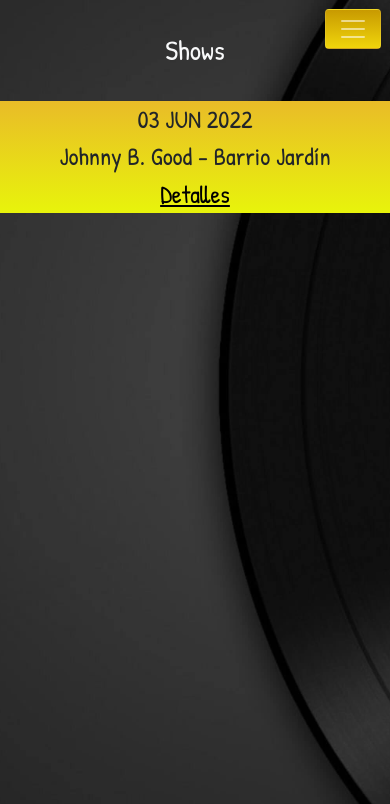
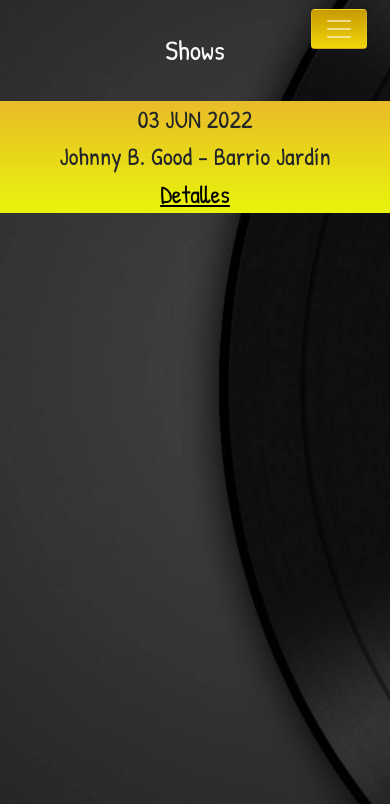
Before and after one commit to betogus/CoderHouse, a website: page shows/shows.html in a window 390 px wide. Shown: the top 804 px of the page. Drawn offline with nearby package versions, Linux system fonts and the light colour scheme.

Commit message:
prueba 2

```diff
--- a/scss/_base.scss
+++ b/scss/_base.scss
@@ -12,14 +12,11 @@
     scroll-behavior: smooth;
 }
 
-body {
+body, html {
     overflow-x: hidden;
-    max-width: 100%;
-    max-height: 100%;
+    width: 100vw;
+    height: 100vh;
 }
-
-
-
 /* KEYFRAMES */
 
 @keyframes aparecerYPosicionarse {
--- a/scss/_components.scss
+++ b/scss/_components.scss
@@ -202,7 +202,7 @@ iframe {
     .header__container button {
         background: $color-button;
         position: fixed;
-        right: 5px;
+        right: 5vw;
         top: 5px;
     }
 
```
Also changed, not shown: css/estilo.css, 1 other file.
